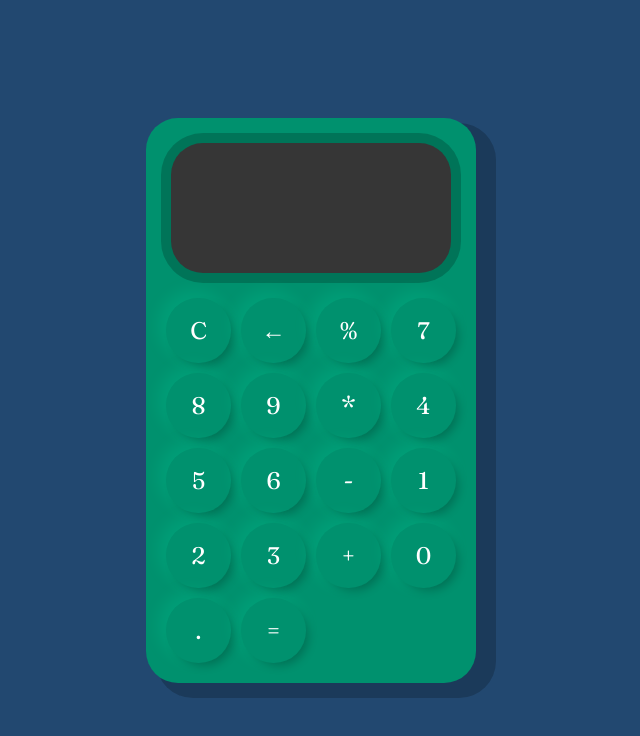
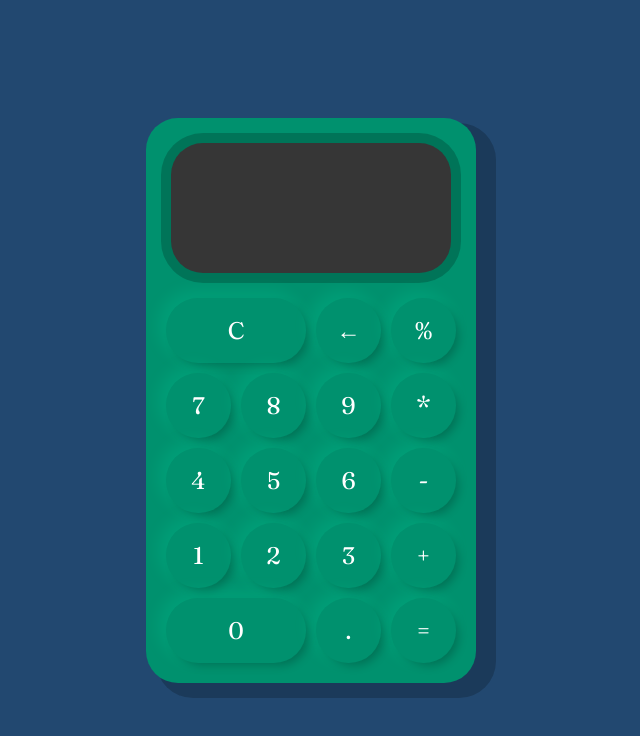
Before and after one commit to marinanc/Calculadora, a plain HTML site: page index.html in a window 1280 px wide. Shown: the whole page, without its empty margins (329-969 px from the left). Drawn offline with Linux system fonts and the light colour scheme.

Commit message:
style: button C and button 0

```diff
--- a/index.css
+++ b/index.css
@@ -48,6 +48,10 @@ button:focus{
     outline: none;
 }
 
+.col-2 {
+    grid-column: span 2; /*Se expanda a 2 columnas*/
+}
+
 .display {
     grid-column: 1 / -1; /*De una punta a la otra*/
     padding: 16px;
```
